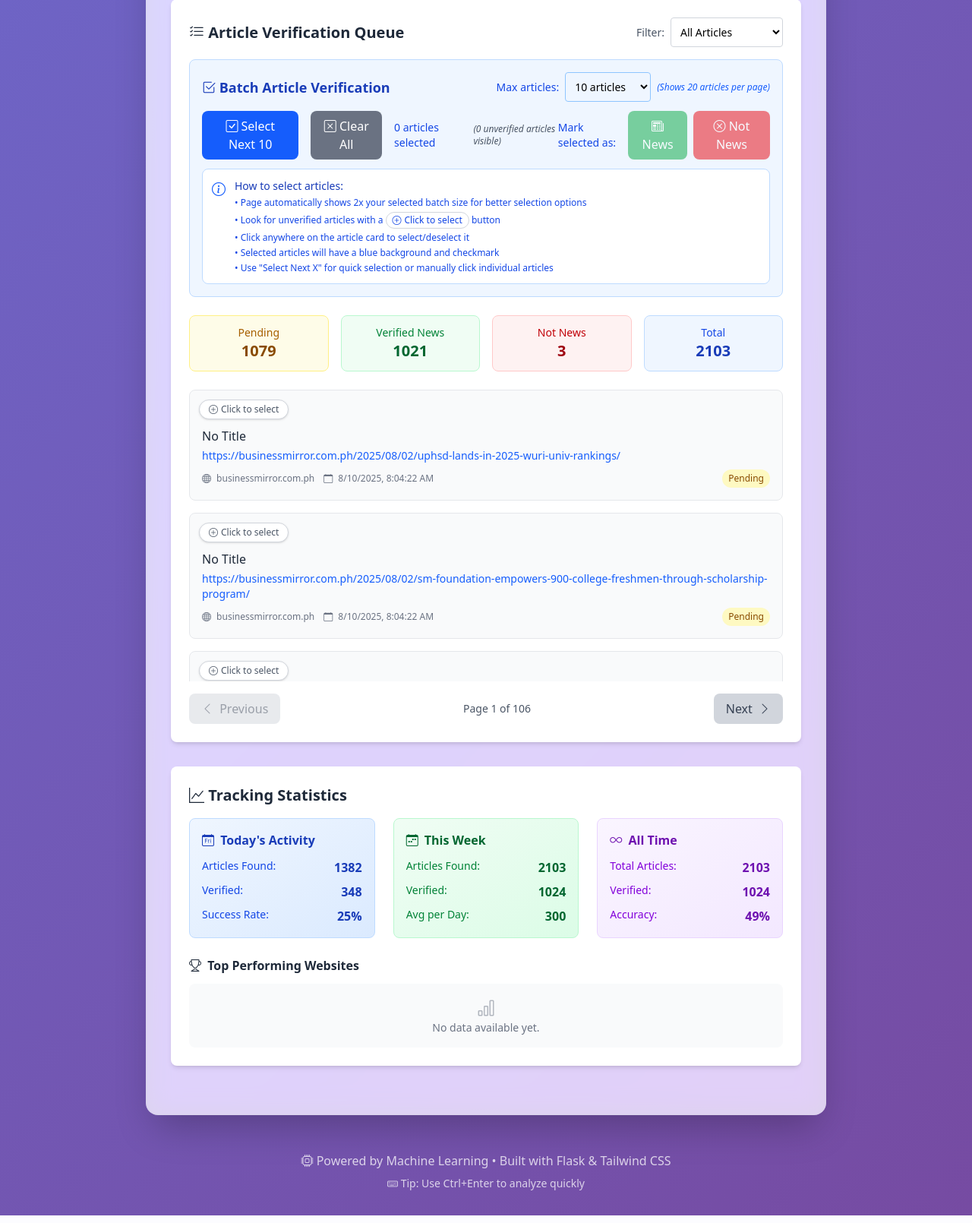
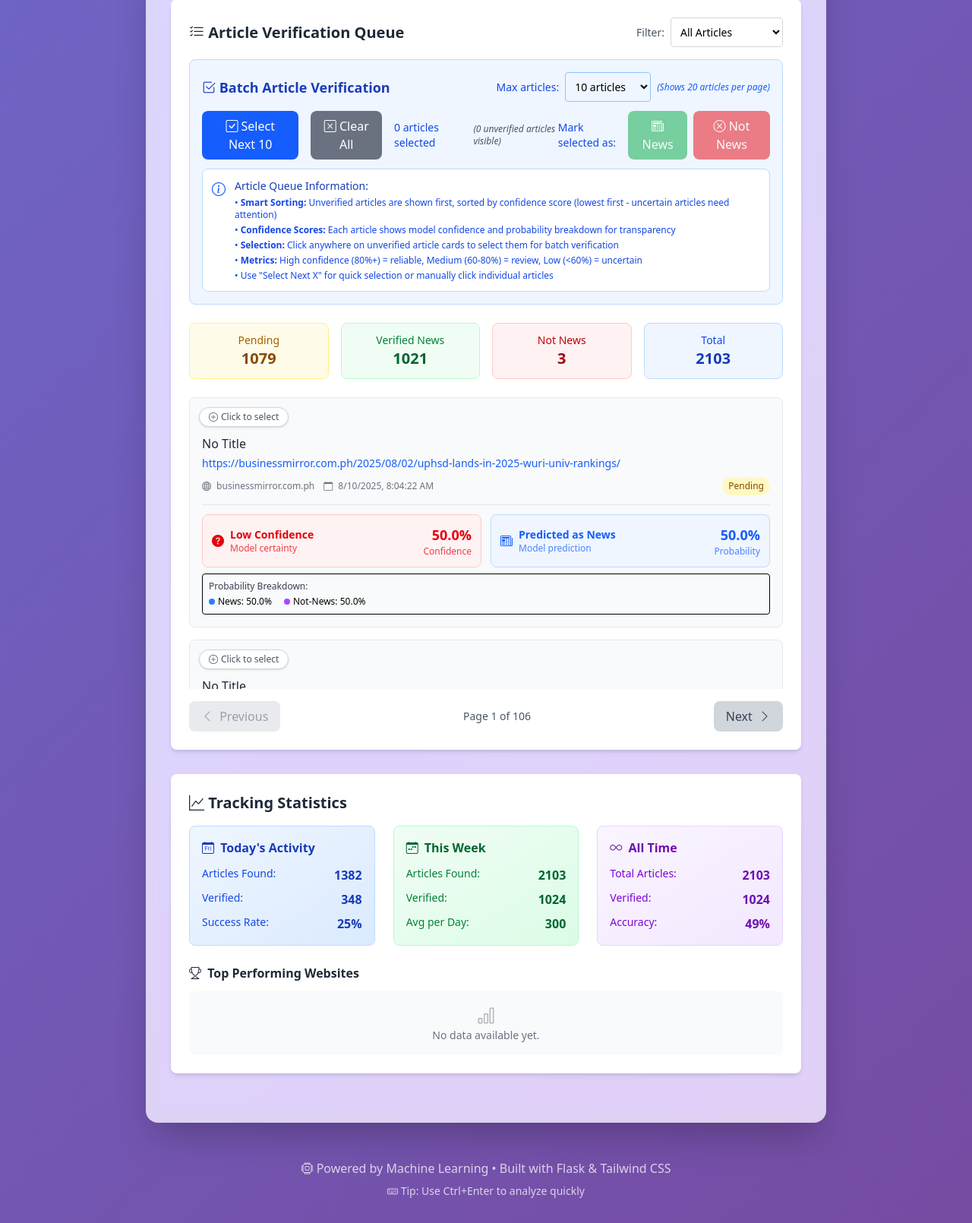
Before and after one commit to MACantara/Fake-News-Dectector-Machine-Learning-Model, a Flask app: page /news-tracker in a window 1280 px wide. Shown: the part 3044-4654 px from the top of the page at 76% size. Run offline with Flask 3, Linux system fonts and the light colour scheme; data comes from the database, SQL or seed files in the repository; parts of the project's set-up code (start-up, migrations or seed data) failed here and were passed over.

Commit message:
Enhance article fetching and display: improve classification extraction, sorting logic, and add detailed metrics for confidence and predictions in the article queue.

```diff
--- a/routes/news_tracker_routes.py
+++ b/routes/news_tracker_routes.py
@@ -1227,14 +1227,16 @@ def fetch_articles_from_crawler(url, site_name, website_id):
             # With filtering enabled, articles are objects with metadata
             for article in raw_articles:
                 if isinstance(article, dict):
+                    # Extract classification data properly from nested structure
+                    classification = article.get('classification', {})
                     normalized_articles.append({
                         'url': article.get('url', ''),
                         'title': article.get('title', ''),
-                        'link_text': article.get('link_text', ''),
-                        'confidence': article.get('confidence', 0.0),
-                        'is_news_prediction': article.get('is_news_prediction', True),
-                        'probability_news': article.get('probability_news', 0.0),
-                        'probability_not_news': article.get('probability_not_news', 1.0)
+                        'link_text': article.get('text', ''),
+                        'confidence': classification.get('confidence', 0.0),
+                        'is_news_prediction': classification.get('is_news_article', True),
+                        'probability_news': classification.get('probability_news', 0.0),
+                        'probability_not_news': classification.get('probability_not_news', 1.0)
                     })
         else:
             # Without filtering, articles are just URLs
--- a/static/js/news-tracker.js
+++ b/static/js/news-tracker.js
@@ -580,13 +580,31 @@ class NewsTracker {
         const filter = document.getElementById('queueFilter').value;
         let filteredArticles = this.filterArticlesByType(filter);
 
-        // Sort articles to put unverified ones first
+        // Sort articles: unverified first, then by confidence score (lowest to highest), then by date
         filteredArticles = filteredArticles.sort((a, b) => {
             // Unverified articles should come first
             if (!a.verified && b.verified) return -1;
             if (a.verified && !b.verified) return 1;
 
-            // If both have same verification status, sort by found date (newest first)
+            // Within same verification status, sort by confidence score
+            const confidenceA = a.confidence || 0.5;
+            const confidenceB = b.confidence || 0.5;
+
+            // For unverified articles, sort by confidence (lowest first - most uncertain articles need attention first)
+            if (!a.verified && !b.verified) {
+                if (confidenceA !== confidenceB) {
+                    return confidenceA - confidenceB; // Lowest confidence first
+                }
+            }
+
+            // For verified articles, sort by confidence (highest first - best predictions first)
+            if (a.verified && b.verified) {
+                if (confidenceA !== confidenceB) {
+                    return confidenceB - confidenceA; // Highest confidence first
+                }
+            }
+
+            // If confidence scores are equal, sort by found date (newest first)
             const dateA = new Date(a.found_at || a.foundAt);
             const dateB = new Date(b.found_at || b.foundAt);
             return dateB - dateA;
@@ -642,18 +660,14 @@ class NewsTracker {
                                     <i class="bi bi-calendar mr-1"></i>
                                     ${new Date(article.found_at || article.foundAt).toLocaleString()}
                                 </span>
-                                ${article.confidence ? `
-                                    <span class="mr-3">
-                                        <i class="bi bi-speedometer2 mr-1"></i>
-                                        ${(article.confidence * 100).toFixed(0)}% conf.
-                                    </span>
-                                ` : ''}
-                                ${this.renderPredictionQualityIndicator(article)}
                             </div>
                             <span class="px-2 py-1 text-xs rounded-full ${this.getStatusBadgeClass(article)}">
                                 ${this.getStatusText(article)}
                             </span>
                         </div>
+
+                        <!-- Confidence Score and Prediction Metrics -->
+                        ${this.renderDetailedMetrics(article)}
                     </div>
                 </div>
             `;
@@ -2234,6 +2248,98 @@ class NewsTracker {
         });
     }
 
+    renderDetailedMetrics(article) {
+        if (!article.confidence && !article.probability_news && !article.is_news_prediction) {
+            return '';
+        }
+
+        const confidence = article.confidence || 0.5;
+        const probabilityNews = article.probability_news || 0.5;
+        const probabilityNotNews = 1 - probabilityNews;
+        const prediction = article.is_news_prediction;
+
+        // Determine confidence color and level
+        let confidenceColor = '';
+        let confidenceLevel = '';
+        let confidenceIcon = '';
+
+        if (confidence >= 0.8) {
+            confidenceColor = 'text-green-600 bg-green-50 border-green-200';
+            confidenceLevel = 'High Confidence';
+            confidenceIcon = 'bi-check-circle-fill';
+        } else if (confidence >= 0.6) {
+            confidenceColor = 'text-yellow-600 bg-yellow-50 border-yellow-200';
+            confidenceLevel = 'Medium Confidence';
+            confidenceIcon = 'bi-exclamation-triangle-fill';
+        } else {
+            confidenceColor = 'text-red-600 bg-red-50 border-red-200';
+            confidenceLevel = 'Low Confidence';
+            confidenceIcon = 'bi-question-circle-fill';
+        }
+
+        // Determine prediction color
+        const predictionColor = prediction ? 'text-blue-600 bg-blue-50 border-blue-200' : 'text-purple-600 bg-purple-50 border-purple-200';
+        const predictionIcon = prediction ? 'bi-newspaper' : 'bi-x-circle';
+        const predictionText = prediction ? 'Predicted as News' : 'Predicted as Not-News';
+
+        return `
+            <div class="mt-3 pt-3 border-t border-gray-200">
+                <div class="grid grid-cols-1 md:grid-cols-2 gap-3">
+                    <!-- Confidence Score -->
+                    <div class="flex items-center justify-between p-3 rounded-lg border ${confidenceColor}">
+                        <div class="flex items-center">
+                            <i class="${confidenceIcon} mr-2"></i>
+                            <div>
+                                <div class="font-semibold text-sm">${confidenceLevel}</div>
+                                <div class="text-xs opacity-75">Model certainty</div>
+                            </div>
+                        </div>
+                        <div class="text-right">
+                            <div class="text-lg font-bold">${(confidence * 100).toFixed(1)}%</div>
+                            <div class="text-xs opacity-75">Confidence</div>
+                        </div>
+                    </div>
+
+                    <!-- Prediction -->
+                    <div class="flex items-center justify-between p-3 rounded-lg border ${predictionColor}">
+                        <div class="flex items-center">
+                            <i class="${predictionIcon} mr-2"></i>
+                            <div>
+                                <div class="font-semibold text-sm">${predictionText}</div>
+                                <div class="text-xs opacity-75">Model prediction</div>
+                            </div>
+                        </div>
+                        <div class="text-right">
+                            <div class="text-lg font-bold">${prediction ? (probabilityNews * 100).toFixed(1) : (probabilityNotNews * 100).toFixed(1)}%</div>
+                            <div class="text-xs opacity-75">Probability</div>
+                        </div>
+                    </div>
+                </div>
+
+                <!-- Detailed Probability Breakdown -->
+                <div class="mt-2 p-2 bg-gray-50 rounded border">
+                    <div class="text-xs font-medium text-gray-700 mb-1">Probability Breakdown:</div>
+                    <div class="flex items-center space-x-4 text-xs">
+                        <div class="flex items-center">
+                            <div class="w-2 h-2 bg-blue-500 rounded-full mr-1"></div>
+                            <span>News: ${(probabilityNews * 100).toFixed(1)}%</span>
+                        </div>
+                        <div class="flex items-center">
+                            <div class="w-2 h-2 bg-purple-500 rounded-full mr-1"></div>
+                            <span>Not-News: ${(probabilityNotNews * 100).toFixed(1)}%</span>
+                        </div>
+                        ${article.verified ? `
+                            <div class="flex items-center text-gray-600">
+                                <i class="bi bi-check-square mr-1"></i>
+                                <span>Verified by user</span>
+                            </div>
+                        ` : ''}
+                    </div>
+                </div>
+            </div>
+        `;
+    }
+
     renderPredictionQualityIndicator(article) {
         if (!article.confidence && !article.probability_news) return '';
 
--- a/templates/components/news-tracker/article_queue.html
+++ b/templates/components/news-tracker/article_queue.html
@@ -88,12 +88,12 @@
                     <i class="bi bi-info-circle text-blue-600 text-lg"></i>
                 </div>
                 <div class="flex-1">
-                    <p class="text-sm font-medium text-blue-800 mb-1">How to select articles:</p>
+                    <p class="text-sm font-medium text-blue-800 mb-1">Article Queue Information:</p>
                     <div class="text-xs text-blue-700 space-y-1">
-                        <p>• Page automatically shows 2x your selected batch size for better selection options</p>
-                        <p>• Look for unverified articles with a <span class="inline-flex items-center px-2 py-0.5 bg-white border border-gray-300 rounded-full text-xs"><i class="bi bi-plus-circle mr-1"></i>Click to select</span> button</p>
-                        <p>• Click anywhere on the article card to select/deselect it</p>
-                        <p>• Selected articles will have a blue background and checkmark</p>
+                        <p>• <strong>Smart Sorting:</strong> Unverified articles are shown first, sorted by confidence score (lowest first - uncertain articles need attention)</p>
+                        <p>• <strong>Confidence Scores:</strong> Each article shows model confidence and probability breakdown for transparency</p>
+                        <p>• <strong>Selection:</strong> Click anywhere on unverified article cards to select them for batch verification</p>
+                        <p>• <strong>Metrics:</strong> High confidence (80%+) = reliable, Medium (60-80%) = review, Low (&lt;60%) = uncertain</p>
                         <p>• Use "Select Next X" for quick selection or manually click individual articles</p>
                     </div>
                 </div>
```
